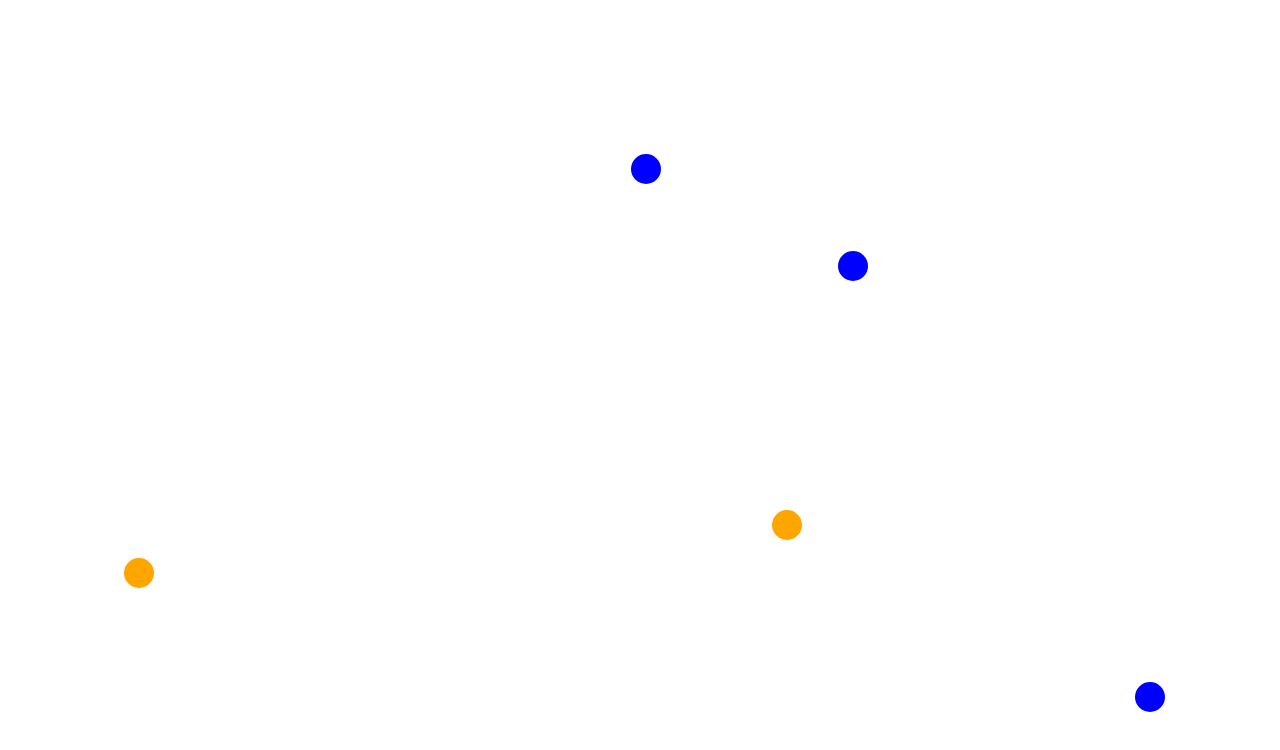
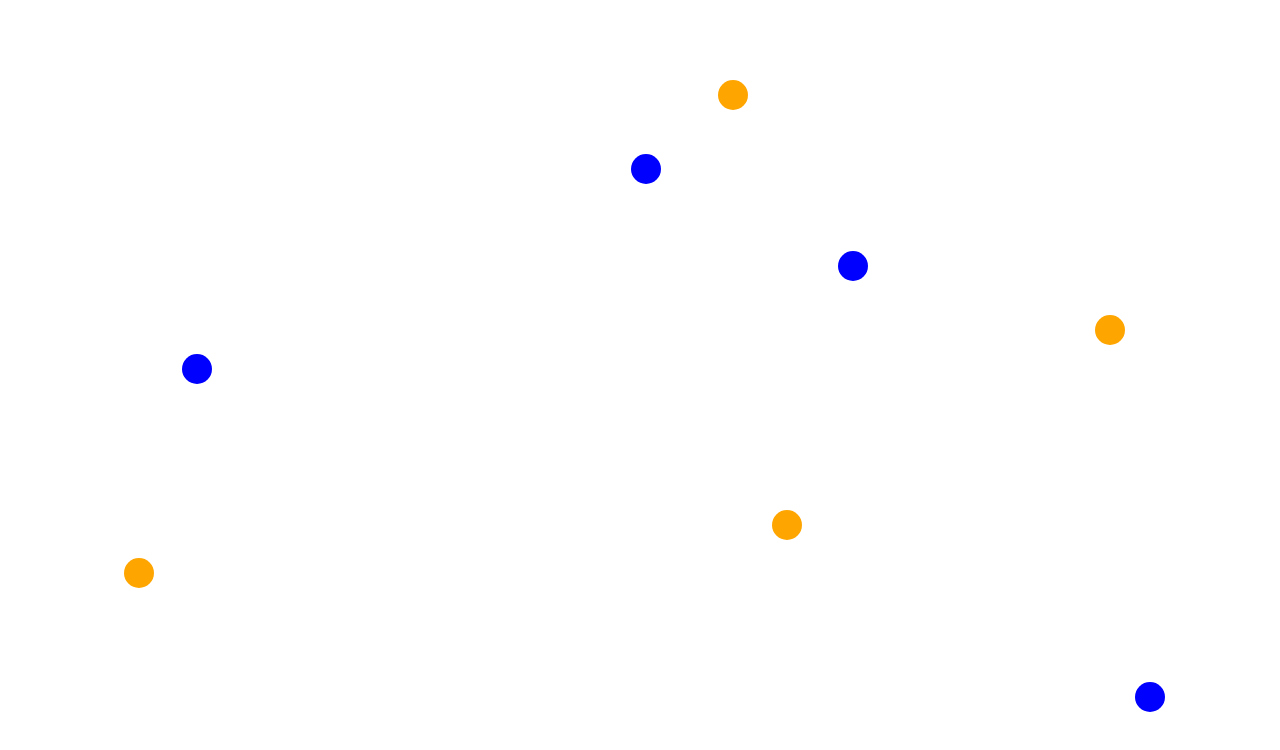
Before and after one commit to Manikandan063/Bouncing_Ball, a plain HTML site: page index.html in a window 1280 px wide. Drawn offline with Linux system fonts and the light colour scheme.

Commit message:
Update index.html

```diff
--- a/index.html
+++ b/index.html
@@ -20,7 +20,7 @@
         var yvel = [];
         var ballSize = 30;
         function create() {
-            for (let i = 0; i < 5; i++) {
+            for (let i = 0; i < 8; i++) {
                 let x = randomX();
                 let y = randomY();
                 let xvell = randomVel();
```
